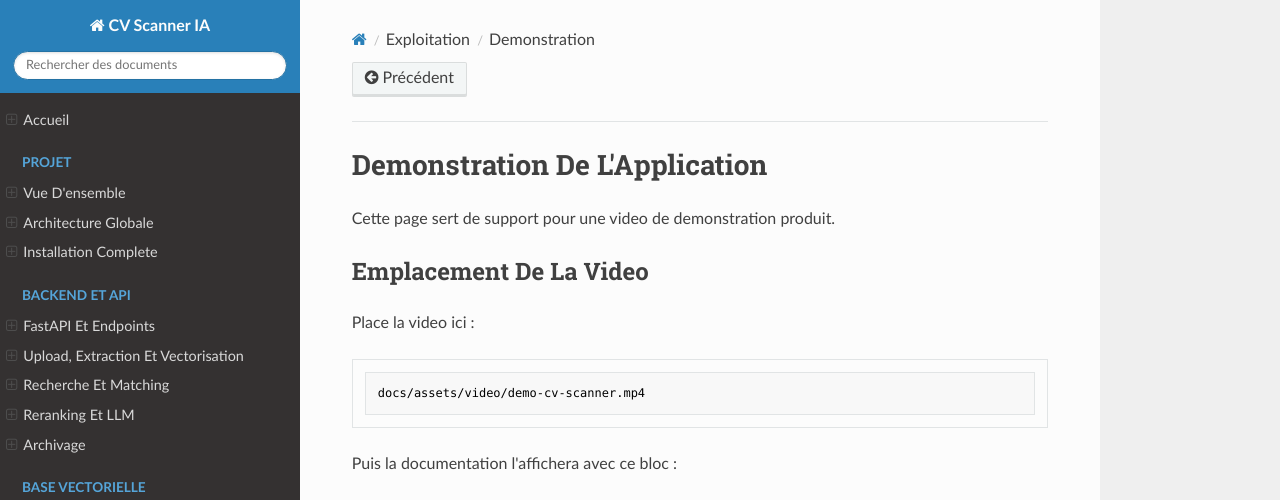
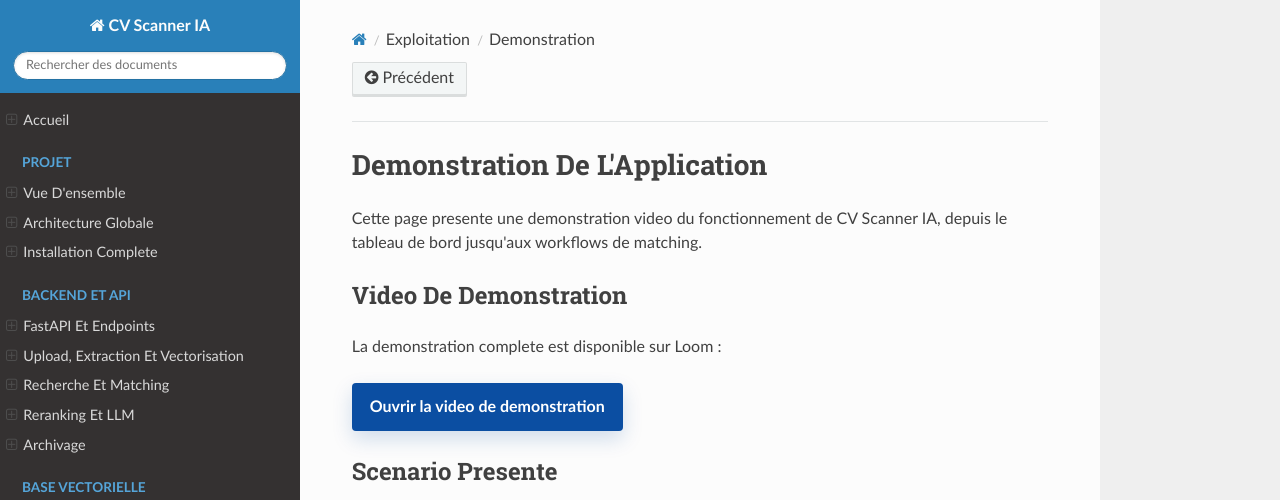
Before and after one commit to Amina123925/cv-scanner-ia-docs-, an MkDocs documentation site: the page built from docs/demo.md, in a window 1280 px wide and 1400 px high. Shown: the top 500 px of the window. Built offline with MkDocs 1.6.1, drawn with Linux system fonts in a browser that asks for light colours; nearby versions of some CDN libraries; some of the changed text lies outside the part shown; grey boxes are pictures that could not be loaded.

Commit message:
Add Loom demo video link

````diff
--- a/docs/assets/stylesheets/extra.css
+++ b/docs/assets/stylesheets/extra.css
@@ -28,3 +28,19 @@
 .rst-content footer p {
   display: none;
 }
+
+.demo-button {
+  display: inline-block;
+  padding: 12px 18px;
+  border-radius: 4px;
+  background: #0b4ea2;
+  color: #ffffff !important;
+  font-weight: 700;
+  text-decoration: none;
+  box-shadow: 0 8px 20px rgba(11, 78, 162, 0.18);
+}
+
+.demo-button:hover {
+  background: #083b7a;
+  color: #ffffff !important;
+}
--- a/docs/demo.md
+++ b/docs/demo.md
@@ -1,46 +1,40 @@
 # Demonstration De L'Application
 
-Cette page sert de support pour une video de demonstration produit.
+Cette page presente une demonstration video du fonctionnement de CV Scanner IA, depuis le tableau de bord jusqu'aux workflows de matching.
 
-## Emplacement De La Video
+## Video De Demonstration
 
-Place la video ici :
+La demonstration complete est disponible sur Loom :
 
-```text
-docs/assets/video/demo-cv-scanner.mp4
-```
+<p>
+  <a class="demo-button" href="https://www.loom.com/share/457c7b0cadee4d90a12a7a2a2219068e" target="_blank" rel="noopener">
+    Ouvrir la video de demonstration
+  </a>
+</p>
 
-Puis la documentation l'affichera avec ce bloc :
+## Scenario Presente
 
-<video controls width="100%" poster="../assets/images/demo-cover.svg">
-  <source src="../assets/video/demo-cv-scanner.mp4" type="video/mp4">
-  Votre navigateur ne supporte pas la lecture video.
-</video>
+La demonstration illustre le parcours principal de l'application :
 
-## Scenario Recommande
+1. consultation du dashboard et des indicateurs globaux ;
+2. recherche et consultation d'un candidat ;
+3. affichage des competences, langages et UUID ;
+4. ajout d'un CV candidat depuis un fichier ;
+5. recherche et consultation d'une offre ;
+6. lancement d'un matching offre vers candidats ;
+7. lecture des scores et dimensions de matching ;
+8. utilisation du reranking ;
+9. analyse LLM d'un resultat ;
+10. archivage fonctionnel d'un element.
 
-Durée cible : 4 a 6 minutes.
+## Points A Observer
 
-1. Ouvrir le dashboard et presenter les KPIs.
-2. Aller sur Candidats et rechercher un profil.
-3. Montrer le detail, les competences et l'UUID.
-4. Uploader un CV candidat.
-5. Aller sur Offres et rechercher une offre.
-6. Lancer un matching Offre -> Candidats.
-7. Montrer les modes de recherche.
-8. Appliquer le reranking.
-9. Demander l'explication LLM.
-10. Montrer l'archivage logique.
+Pendant la video, les elements importants sont :
 
-## Script Court
-
-> Cette interface Next.js permet a un recruteur de consulter une base de CV et d'offres, d'ajouter de nouveaux documents, puis de lancer un matching semantique. Les resultats sont scores, rerankes et explicables par LLM. L'application garde une logique entreprise avec archivage au lieu de suppression definitive.
-
-## Outil D'Enregistrement
-
-Tu peux utiliser :
-
-- Windows Game Bar ;
-- OBS Studio ;
-- Clipchamp ;
-- PowerPoint screen recording.
+- la fluidite de navigation entre les pages ;
+- la centralisation des donnees candidat et offre ;
+- l'appel aux endpoints FastAPI depuis l'interface ;
+- la disponibilite des donnees apres upload ;
+- la lisibilite des scores de matching ;
+- la presence des UUID pour le diagnostic technique ;
+- l'archivage au lieu de la suppression definitive par defaut.
````
